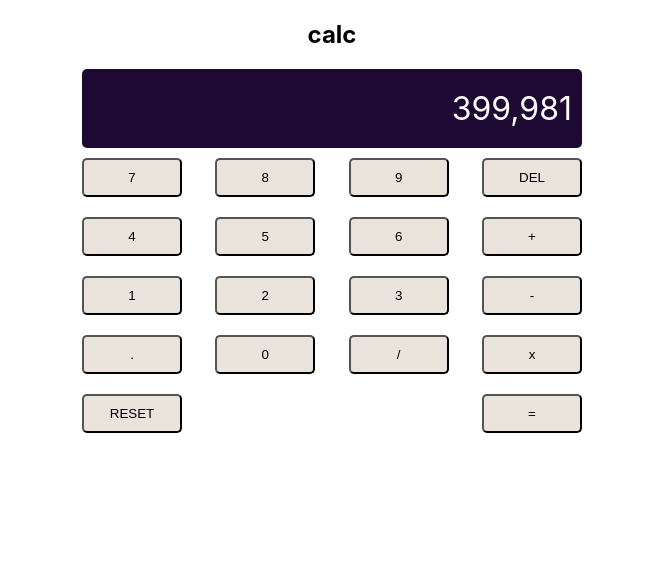
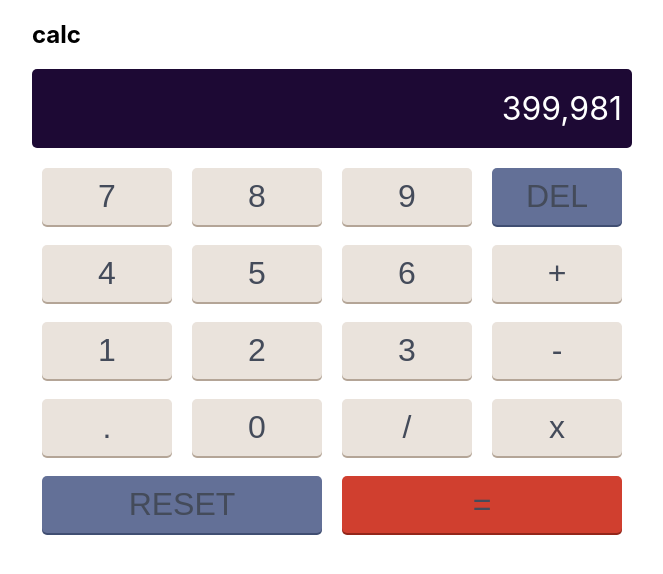
Before and after one commit to DanielHara/Calculator, a React (Create React App) app: page / in a window 1280 px wide. Shown: the top 574 px of the page, without its empty margins (308-971 px from the left). Built offline with nearby package versions, Linux system fonts and the light colour scheme.

Commit message:
set up grid

```diff
--- a/package.json
+++ b/package.json
@@ -6,6 +6,7 @@
     "@testing-library/jest-dom": "^5.16.4",
     "@testing-library/react": "^13.3.0",
     "@testing-library/user-event": "^13.5.0",
+    "clsx": "^1.1.1",
     "react": "^18.2.0",
     "react-dom": "^18.2.0",
     "react-scripts": "5.0.1",
--- a/src/App.js
+++ b/src/App.js
@@ -1,10 +1,11 @@
+import clsx from 'clsx';
 import styles from './App.module.css';
 
 function App() {
   return (
     <div className={styles.App}>
       <div className={styles.calculator}>
-        <h2>
+        <h2 className={styles.title}>
           calc
         </h2>
 
@@ -13,8 +14,7 @@ function App() {
         </div>
 
 
-        <div className={styles.keypad}>
-          <div className={styles.row}>
+        <div className={styles.grid}>
             <button className={styles.key}>
               7
             </button>
@@ -24,12 +24,11 @@ function App() {
             <button className={styles.key}>
               9
             </button>
-            <button className={styles.key}>
+            <button className={clsx(styles.key, styles.blueButton)}>
               DEL
             </button>
-          </div>
 
-          <div className={styles.row}>
+
             <button className={styles.key}>
               4
             </button>
@@ -42,9 +41,8 @@ function App() {
             <button className={styles.key}>
               +
             </button>
-          </div>
 
-          <div className={styles.row}>
+
             <button className={styles.key}>
               1
             </button>
@@ -57,9 +55,9 @@ function App() {
             <button className={styles.key}>
               -
             </button>
-          </div>
 
-          <div className={styles.row}>
+
+
             <button className={styles.key}>
               .
             </button>
@@ -72,16 +70,13 @@ function App() {
             <button className={styles.key}>
               x
             </button>
-          </div>
 
-          <div className={styles.row}>
-            <button className={styles.key}>
+            <button className={clsx(styles.key, styles.largeKey, styles.blueButton)}>
               RESET
             </button>
-            <button className={styles.key}>
+            <button className={clsx(styles.key, styles.largeKey, styles.redButton)}>
               =
             </button>
-          </div>
         </div>
       </div>
     </div>
--- a/src/App.module.css
+++ b/src/App.module.css
@@ -6,8 +6,12 @@
   text-align: center;
 }
 
+.title {
+  text-align: left;
+}
+
 .calculator {
-  max-width: 500px;
+  max-width: 600px;
   margin: 0 auto;
 }
 
@@ -18,18 +22,53 @@
   text-align: right;
   color: white;
   border-radius: 5px;
+  margin-top: 10px;
+  margin-bottom: 10px;
+}
+
+.keypad {
+  margin-top: 10px;
+  margin-bottom: 10px;
+  background-color: hsl(268, 71%, 12%);
+  border-radius: 5px;
+  padding-top: 10px;
+  padding-bottom: 10px;
 }
 
 .row {
   display: flex;
-  justify-content: space-between;
+  justify-content: space-around;
+}
+
+.grid {
+  width: 100%;
+  display: grid;
+  grid-template-columns: 25% 25% 25% 25%;
 }
 
 .key {
-  width: 20%;
   padding: 10px 20px;
   background-color: hsl(30, 25%, 89%);
-  margin-top: 10px;
-  margin-bottom: 10px;
+  margin: 10px;
+
   border-radius: 5px;
+  border-width: 0px;
+  box-shadow: 0px 2px hsl(28, 16%, 65%);
+
+  color: hsl(221, 14%, 31%);
+  font-size: 32px;
 }
+
+.largeKey {
+  grid-column-end: span 2;
+}
+
+.blueButton {
+  background-color: hsl(225, 21%, 49%);
+  box-shadow: 0px 2px hsl(224, 28%, 35%);
+}
+
+.redButton {
+  background-color: hsl(6, 63%, 50%);
+  box-shadow: 0px 2px hsl(6, 70%, 34%);
+}
```
Also changed, not shown: 1 other file (tests, documents, lock files or other folders).
